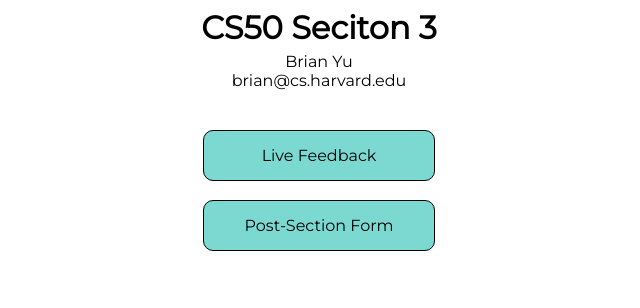
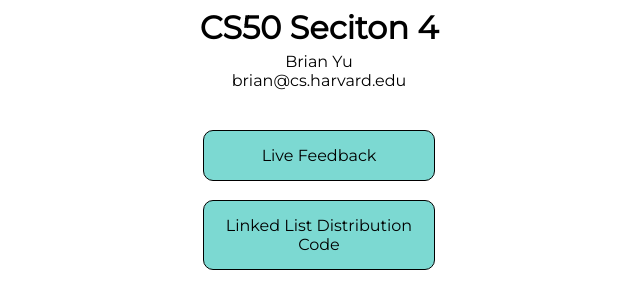
Before and after one commit to brianyu28/cs50, a plain HTML site: page index.html in a window 1280 px wide. Shown: the whole page, without its empty margins (321-961 px from the left). Drawn offline with Linux system fonts and the light colour scheme.

Commit message:
Update for Section 4

```diff
--- a/index.html
+++ b/index.html
@@ -35,7 +35,7 @@
         </style>
     </head>
     <body>
-        <h1>CS50 Seciton 3</h1>
+        <h1>CS50 Seciton 4</h1>
         <div style="margin-bottom:40px;">
             <p>Brian Yu</p>
             <p>brian@cs.harvard.edu</p>
@@ -47,9 +47,17 @@
 
             <br/>
 
-            <a class="button postsection" style="display:none;" href="https://forms.gle/BZqvWo9okrttCiBM6">
+            <a class="button" href="list.c">
+                Linked List Distribution Code
+            </a>
+
+            <br/>
+
+            <a class="button postsection" style="display:none;" href="https://forms.gle/8sCSxtJNDqUa6KeR9">
                 Post-Section Form
             </a>
+
+            <br/>
 
     </body>
     <script>
@@ -57,7 +65,7 @@
             let now = Date.now() / 1000;
             console.log(now);
             // https://www.epochconverter.com
-            if (now > 1569960000) {
+            if (now > 1570564800) {
                 document.querySelectorAll(".postsection").forEach(elt => {
                     elt.style.display = "block";
                 });
```
